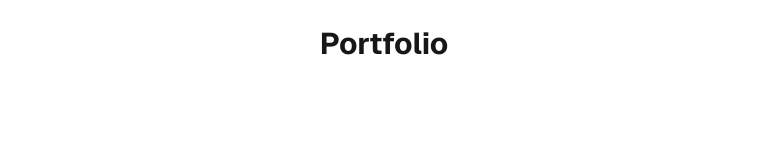
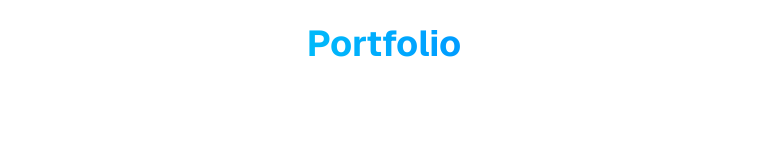
Before and after one commit to Noel1214/portfolio, a Next.js app: page / in a window 1280 px wide. Shown: the top 141 px of the page, without its empty margins (256-1018 px from the left). Built offline with nearby package versions, Linux system fonts and the light colour scheme; grey boxes are pictures that could not be loaded.

Commit message:
gradient given to text

```diff
--- a/components/Navbar.tsx
+++ b/components/Navbar.tsx
@@ -5,7 +5,7 @@ const Navbar = () => {
   return (
     <div className="mt-3">
       <div className="w-screen h-16 grid grid-cols-3">
-        <h1 className="col-start-2 col-span-1 flex items-center justify-center text-3xl font-bold font-sans">
+        <h1 className="col-start-2 col-span-1 flex items-center justify-center text-3xl sm:text-4xl font-sans font-bold bg-gradient-to-r from-cyan-400 to-blue-500 bg-clip-text text-transparent">
           Portfolio
         </h1>
         <div className="h-full col-start-3 col-span-1 pr-4 sm:pr-7 flex items-center justify-end text-white">
```
